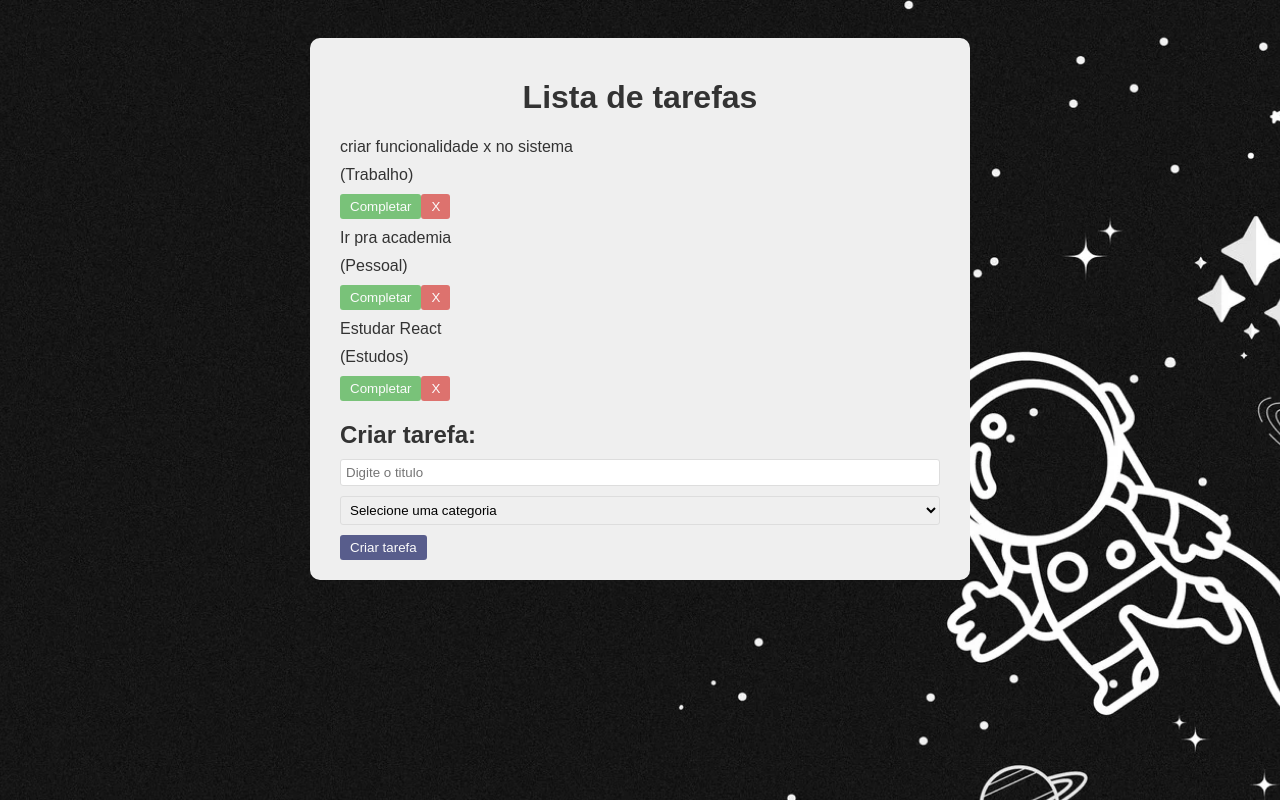
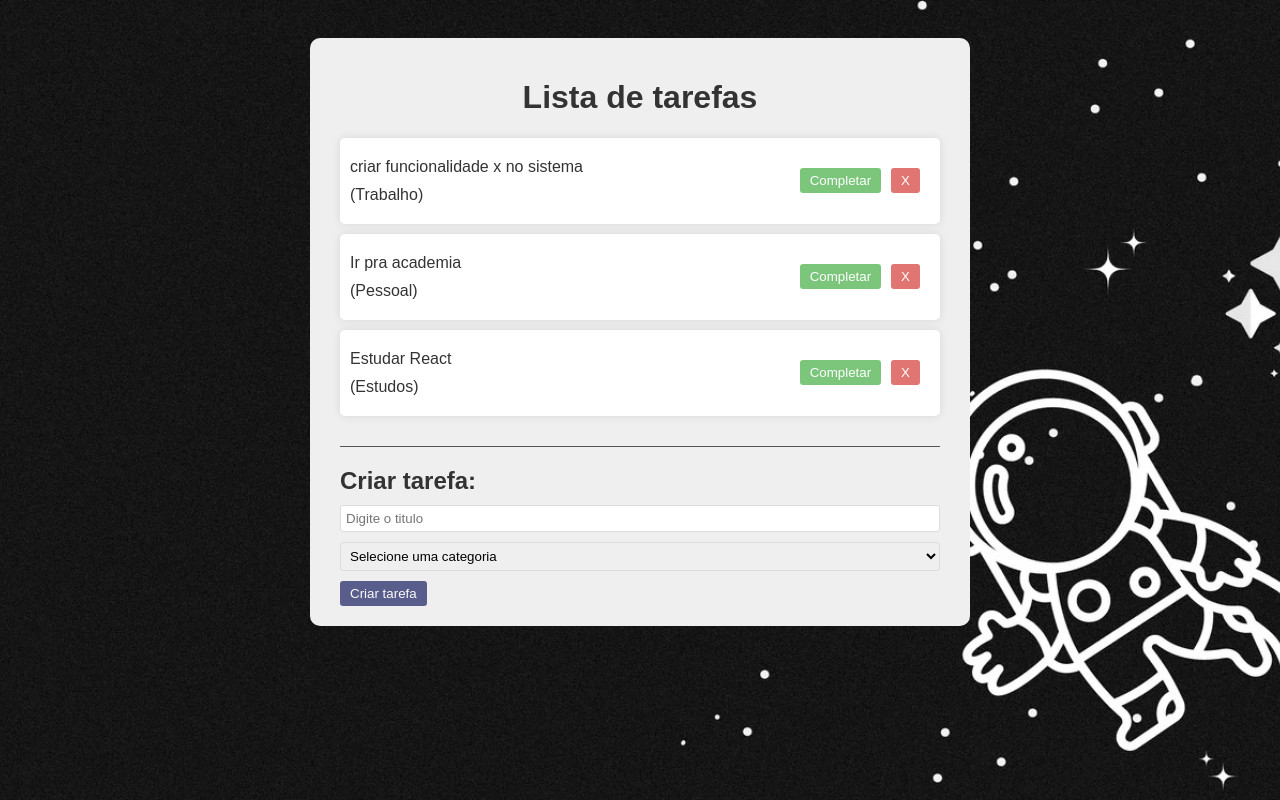
Before and after one commit to ygorp/TodoList_React, a React (Vite) app: page / in a window 1280 px wide. Shown: the top 800 px of the page. Built offline with nearby package versions, Linux system fonts and the light colour scheme.

Commit message:
Finalizado a estilização, iniciando a funcionalidade de remover tarefas

```diff
--- a/src/App.css
+++ b/src/App.css
@@ -37,6 +37,7 @@
   background-color: #333974;
   color: #FFFFFF;
   padding: 5px 10px;
+  margin-right: 10px;
   border: none;
   border-radius: 3px;
   cursor: pointer;
@@ -46,6 +47,23 @@
 
 button:hover {
   opacity: 1;
+}
+
+.todo-list {
+  margin-bottom: 20px;
+  padding-bottom: 20px;
+  border-bottom: 1px solid #555;
+}
+
+.todo {
+  background-color: #FFFFFF;
+  box-shadow: 0 0 10px rgba(0, 0, 0, .1);
+  padding: 10px;
+  margin-bottom: 10px;
+  border-radius: 5px;
+  display: flex;
+  justify-content: space-between;
+  align-items: center;
 }
 
 .complete {
--- a/src/App.jsx
+++ b/src/App.jsx
@@ -24,17 +24,34 @@
       category: "Estudos",
       isCompleted: false,
     }
-  ])
+  ]);
+
+  const addTodo = (text, category) => {
+
+    const newTodos = [...todos, {
+      id: Math.floor(Math.random() * 10000),
+      text,
+      category,
+      isCompleted: false,
+    },
+  ];
+
+  setTodos(newTodos);
+};
+
+const removeTodo = (id) => {
+
+}
 
   return (
     <div className='app'>
       <h1>Lista de tarefas</h1>
       <div className="todo-list">
         {todos.map((todo) => (
-          <Todo todo={todo} />
+          <Todo key={todo.id} todo={todo} />
         ))}
       </div>
-      <TodoForm />
+      <TodoForm addTodo={addTodo} />
     </div>
   );
 }
--- a/src/components/TodoForm.jsx
+++ b/src/components/TodoForm.jsx
@@ -1,20 +1,28 @@
 import { useState } from 'react';
 
-const todoForm = () => {
+const todoForm = ({ addTodo }) => {
     const [value, setValue] = useState("");
     const [category, setCategory] = useState("");
 
     const handleSubmit = (e) => {
         e.preventDefault();
-        console.log(value, category);
+        if (!value || !category) return;
+        addTodo(value, category)
+        setValue("");
+        setCategory("");
     };
 
   return (
     <div>
         <h2>Criar tarefa:</h2>
         <form onSubmit={handleSubmit}>
-            <input type="text" placeholder='Digite o titulo' onChange={(e) => setValue(e.target.value)} />
-            <select onChange={(e) => setCategory(e.target.value)}>
+            <input
+            type="text"
+            placeholder='Digite o titulo'
+            onChange={(e) => setValue(e.target.value)}
+            value={value}
+             />
+            <select value={category} onChange={(e) => setCategory(e.target.value)}>
                 <option value="">Selecione uma categoria</option>
                 <option value="Trabalho">Trabalho</option>
                 <option value="Pessoal">Pessoal</option>
```
